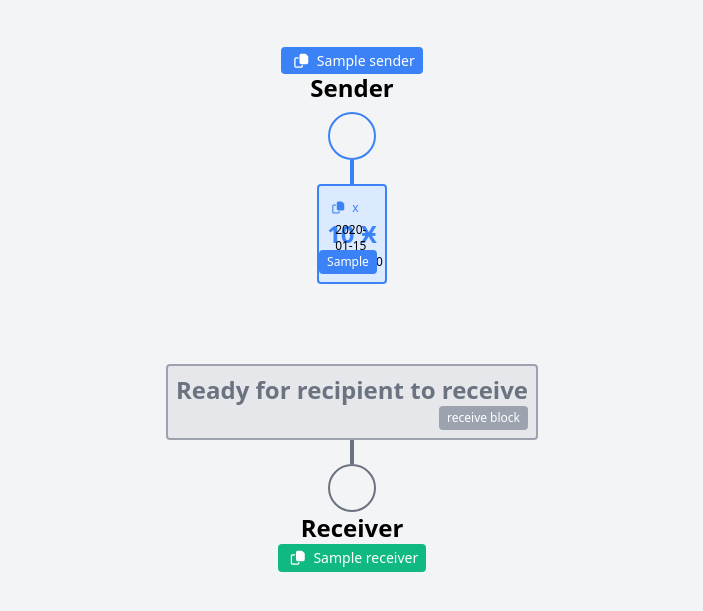
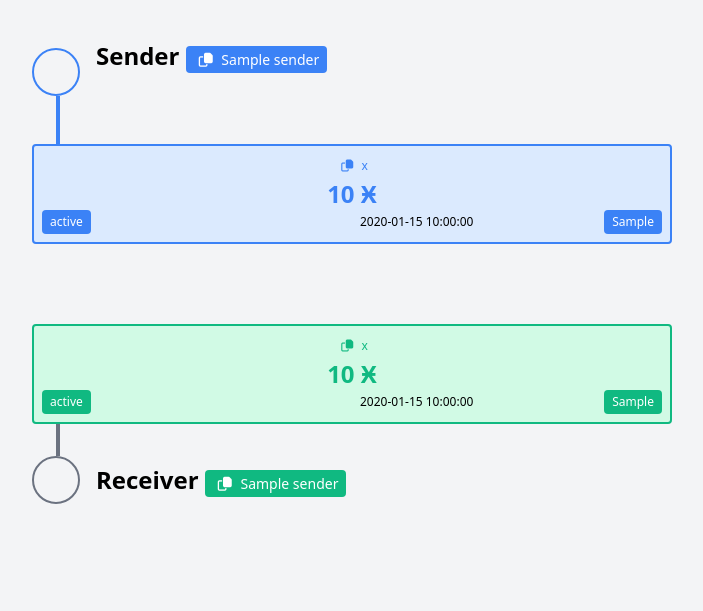
Before and after one commit to gr0vity-dev/nanobrowse, a Python web app: template nanobrowse/templates/block_viewer.html in a window 1280 px wide. Shown: the top 611 px of the page, without its empty margins (288-991 px from the left). Run offline with Jinja, Linux system fonts and the light colour scheme; the template is opened without the code that fills it: most values are stand-ins (such as "Sample title", 1, 10 or a date in 2020).

Commit message:
reformat sender and receiver pins

```diff
--- a/nanobrowse/templates/block_viewer/send_receive.html
+++ b/nanobrowse/templates/block_viewer/send_receive.html
@@ -1,31 +1,36 @@
-<div class="flex flex-col items-center mx-4 my-6 sm:mx-auto max-w-screen-md">
+<div class="flex flex-col mt-4 mx-auto max-w-screen-sm w-full">
+  <!-- Ensure this div spans full width -->
   <!-- Sender Address -->
-  <div class="text-left mb-2">
-    <span class="bg-blue-500 text-white text-sm px-2 py-1 rounded break-all">
+
+  <!-- Sender Pin Shape -->
+  <div class="flex items-start">
+    <div class="flex flex-col">
+      <div class="w-12 mt-2 h-12 border-2 border-blue-500 rounded-full"></div>
+      <div class="ml-6 bg-blue-500 h-12 w-1"></div>
+    </div>
+    <div class="text-left ml-4">
+      <span class="text-2xl font-bold">
+        Sender {% if block_data.send_block.is_known_sender %}
+        <span class="text-xl font-light"> {% if block_data.send_block.known_sender.url %}
+        <a href="{{ block_data.send_block.known_sender.url }}">: {{ block_data.send_block.known_sender.name }}</a>
+        {% else %}: {{ block_data.send_block.known_sender.name }}{% endif %}</span> {% endif %}
+      </span>
+
+      <span class="bg-blue-500 text-white text-sm px-2 py-1 rounded overflow-hidden whitespace-nowrap">
         <i class="copy_btn" data-value="{{block_data.send_block.sender}}"></i>
-      <a href="{{ request.url_root }}account/{{ block_data.send_block.sender }}">{{ block_data.send_block.sender }}</a>
+        <a href="{{ request.url_root }}account/{{ block_data.send_block.sender }}">
+          {{ block_data.send_block.sender }}
+        </a>
       </span>
-    <p class="text-2xl font-bold text-center">
-      Sender {% if block_data.send_block.is_known_sender %} {% if block_data.send_block.known_sender.url %}
-      <a href="{{ block_data.send_block.known_sender.url }}">: {{ block_data.send_block.known_sender.name }}</a>
-      {% else %}: {{ block_data.send_block.known_sender.name }} {% endif %}
-    </p>
-    {% endif %}
+    </div>
   </div>
 
-  <!-- Sender Pin Shape -->
-  <div class="flex flex-col items-center">
-    <div class="w-12 h-12 border-2 border-blue-500 rounded-full"></div>
-    <div class="bg-blue-500 h-6 w-1"></div>
-  </div>
+  <!-- Ensure this div spans full width -->
+  <!-- Send Block -->
 
-  <div class="flex flex-col items-center">
-    <!-- Send Block -->
-    <div>
-      <div
-        class="border-2 border-blue-500 bg-blue-100 rounded p-2 text-blue-500 mb-20 relative overflow-clip text-left"
-      >
-        <span class="text-xs break-all">
+  <!-- Ensure this div spans full width -->
+  <div class="border-2 border-blue-500 bg-blue-100 rounded p-2 text-blue-500 mb-20 w-full relative text-center">
+    <span class="text-xs whitespace-nowrap overflow-hidden block mb-1 mt-1">
       <i class="copy_btn" data-value="{{block_data.send_block.hash}}"></i>
       <a href="{{ request.url_root }}block/{{ block_data.send_block.hash }}">{{ block_data.send_block.hash }}</a>
     </span>
@@ -40,21 +45,17 @@
       {{ block_data.send_block.block_type }}
     </span>
   </div>
-    </div>
+
 
   <!-- Receive Block -->
-    {% if block_data.receive_block.hash_exists %}
-    <!-- Receive Block -->
-    <div class="border-2 border-green-500 bg-green-100 rounded p-2 text-green-500 relative text-left">
-      <span class="text-xs break-all">
+  <div class="border-2 border-green-500 bg-green-100 rounded p-2 text-green-500 w-full text-center relative">
+   <span class="text-xs whitespace-nowrap overflow-hidden block mb-1 mt-1">
       <i class="copy_btn" data-value="{{block_data.receive_block.hash}}"></i>
-        <a href="{{ request.url_root }}block/{{ block_data.receive_block.hash }}">
-          {{ block_data.receive_block.hash }}
-        </a>
+      <a href="{{ request.url_root }}block/{{ block_data.receive_block.hash }}">{{ block_data.receive_block.hash }}</a>
     </span>
-      <p class="text-2xl font-bold text-center mb-6">{{ block_data.receive_block.amount }} Ӿ</p>
+    <p class="text-2xl font-bold text-center mb-6">{{ block_data.send_block.amount }} Ӿ</p>
     <span class="absolute bottom-2 left-2 bg-green-500 text-white text-xs px-2 py-1 rounded">
-        {{ block_data.receive_block.status }}
+      {{ block_data.send_block.status }}
     </span>
     <span class="absolute bottom-2 {{ block_data.receive_block.left_align }} text-black text-xs px-2 py-1">
       {{ block_data.receive_block.time_ago }}
@@ -63,43 +64,40 @@
       {{ block_data.receive_block.block_type }}
     </span>
   </div>
+
+  <!-- Receiver Pin Shape -->
+  <div class="flex items-start">
+    <div class="flex flex-col">
+       {% if block_data.receive_block.hash_exists %}
+       <!-- green -->
+      <div class="ml-6 bg-green-500 h-12 w-1"></div>
+      <div class="w-12 h-12 border-2 border-green-500 rounded-full"></div>
         {% else %}
-    <!-- No Receive Block -->
-    <div class="border-2 border-gray-400 bg-gray-200 rounded p-2 text-gray-500 relative">
-      <p class="text-2xl font-bold text-center mb-6">Ready for recipient to receive</p>
-      <span class="absolute bottom-2 right-2 bg-gray-400 text-white text-xs px-2 py-1 rounded">receive block</span>
+          <!-- gray -->
+          <div class="ml-6 bg-gray-500 h-8 w-1"></div>
+      <div class="w-12 h-12 border-2 border-gray-500 rounded-full"></div>
+        {% endif %}
+
     </div>
-    {% endif %}
+    <div class="text-left ml-4 mt-10">
+      <span class="text-2xl font-bold">
+        Receiver {% if block_data.send_block.is_known_receiver %}<span class="text-xl font-light"> {% if block_data.send_block.known_receiver.url %}
+        <a href="{{ block_data.send_block.known_receiver.url }}">: {{ block_data.send_block.known_receiver.name }}</a>
+        {% else %}: {{ block_data.send_block.known_receiver.name }}{% endif %}</span> {% endif %}
+      </span>
+
+      <span class="bg-green-500 text-white text-sm px-2 py-1 rounded overflow-hidden whitespace-nowrap">
+        <i class="copy_btn" data-value="{{block_data.send_block.sender}}"></i>
+        <a href="{{ request.url_root }}account/{{ block_data.send_block.sender }}">
+          {{ block_data.send_block.sender }}
+        </a>
+      </span>
+    </div>
   </div>
 
-  <!-- Receiver Pin Shape  -->
-  {% if block_data.receive_block.hash_exists %}
-  <!-- green -->
-  <div class="flex flex-col items-center">
-    <div class="bg-green-500 h-6 w-1"></div>
-    <div class="w-12 h-12 border-2 border-green-500 rounded-full"></div>
+
+
+
+
+
 </div>
-  {% else %}
-  <!-- gray -->
-  <div class="flex flex-col items-center">
-    <div class="bg-gray-500 h-6 w-1"></div>
-    <div class="w-12 h-12 border-2 border-gray-500 rounded-full"></div>
-  </div>
-  {% endif %}
-
-  <!-- Receiver Address -->
-  <div class="text-left">
-    <p class="text-2xl font-bold text-center">
-      Receiver {% if block_data.send_block.is_known_receiver %} {% if block_data.send_block.known_receiver.url %}
-      <a href="{{ block_data.send_block.known_receiver.url }}">: {{ block_data.send_block.known_receiver.name }}</a>
-      {% else %}: {{ block_data.send_block.known_receiver.name }} {% endif %}
-    </p>
-    {% endif %}
-    <p class="bg-green-500 text-white text-sm px-2 py-1 rounded break-all">
-      <i class="copy_btn" data-value="{{block_data.send_block.receiver}}"></i>
-      <a href="{{ request.url_root }}account/{{ block_data.send_block.receiver }}">
-        {{ block_data.send_block.receiver }}
-      </a>
-    </p>
-  </div>
-</div>
```
Also changed, not shown: nanobrowse/templates/block_viewer/change.html (+61 -40 lines). Lines whose indentation alone changed are shown as unchanged.
